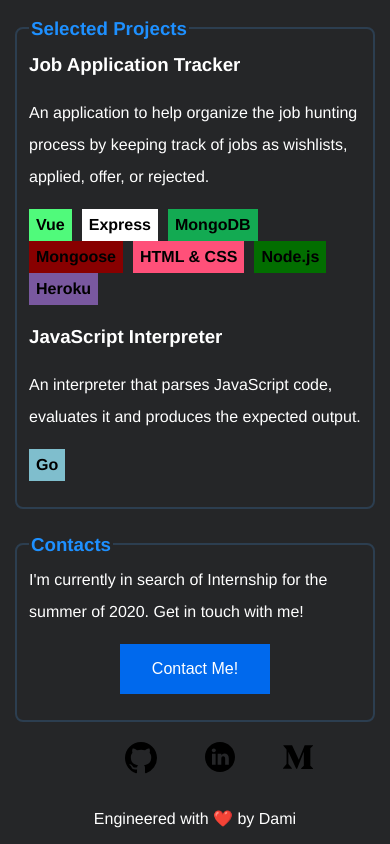
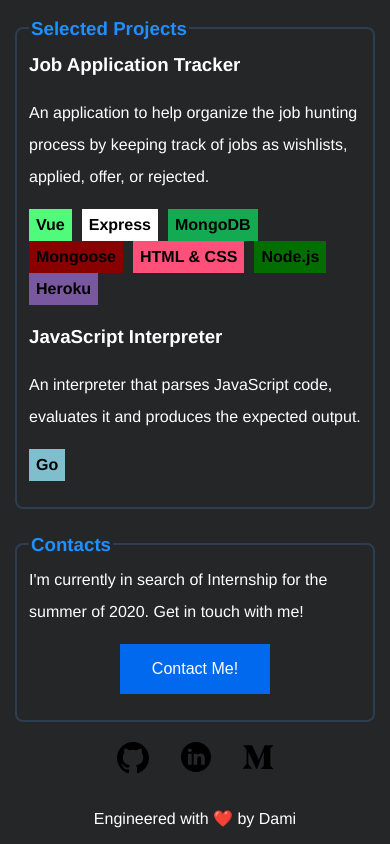
Before and after one commit to Obayanju/my-portfolio, a Vue app: page / in a window 390 px wide. Shown: the part 1562-2406 px from the top of the page. Built offline with nearby package versions, Linux system fonts and the light colour scheme.

Commit message:
make footer more responsive

```diff
--- a/src/components/Footer.vue
+++ b/src/components/Footer.vue
@@ -50,14 +50,19 @@ footer {
   justify-content: center;
 }
 .socials a {
-  padding-left: 3em;
+  cursor: pointer;
+  padding: 0 1em;
   color: white;
   transition: all 0.3s;
 }
-.socials a:hover {
-  transform: scale(1.3);
-}
+
 .socials img {
   width: 30px;
 }
+
+@media only screen and (min-width: 500px) {
+  .socials a:hover {
+    transform: scale(1.3);
+  }
+}
 </style>
```
